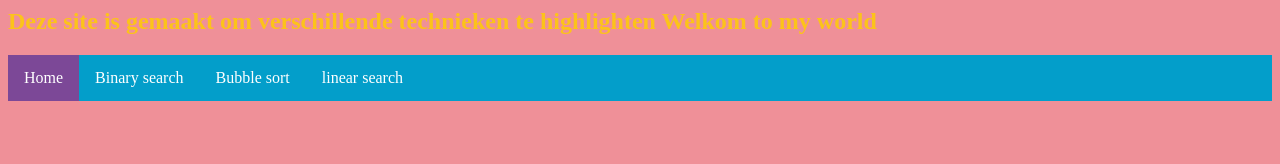
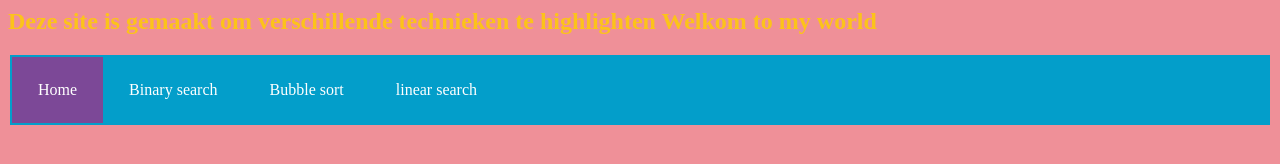
Before and after one commit to teamredChef/algorithm.github.io, a plain HTML site: page index.html in a window 1280 px wide. Drawn offline with Linux system fonts and the light colour scheme.

Commit message:
kijken of dit werkt

```diff
--- a/opmaak.css
+++ b/opmaak.css
@@ -1,7 +1,7 @@
 ul {
     list-style-type: none;
-    margin: 0;
-    padding: 0;
+    margin: 2;
+    padding: 2;
     overflow: hidden;
     background-color: #039eca;
 }
@@ -13,7 +13,7 @@ li a {
     display: block;
     color: white;
     text-align: center;
-    padding: 14px 16px;
+    padding: 24px 26px;
     text-decoration: none;
 }
 
```
